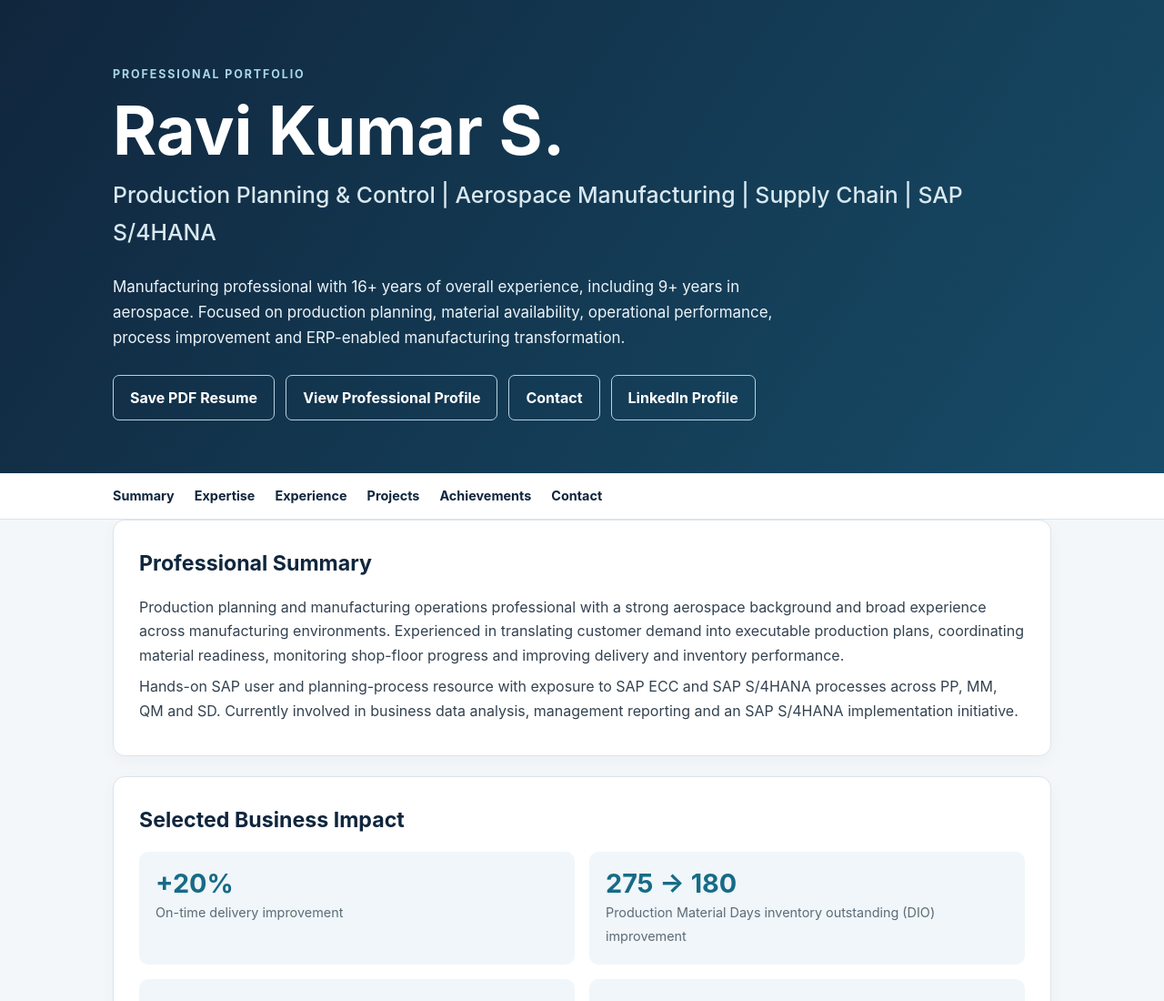
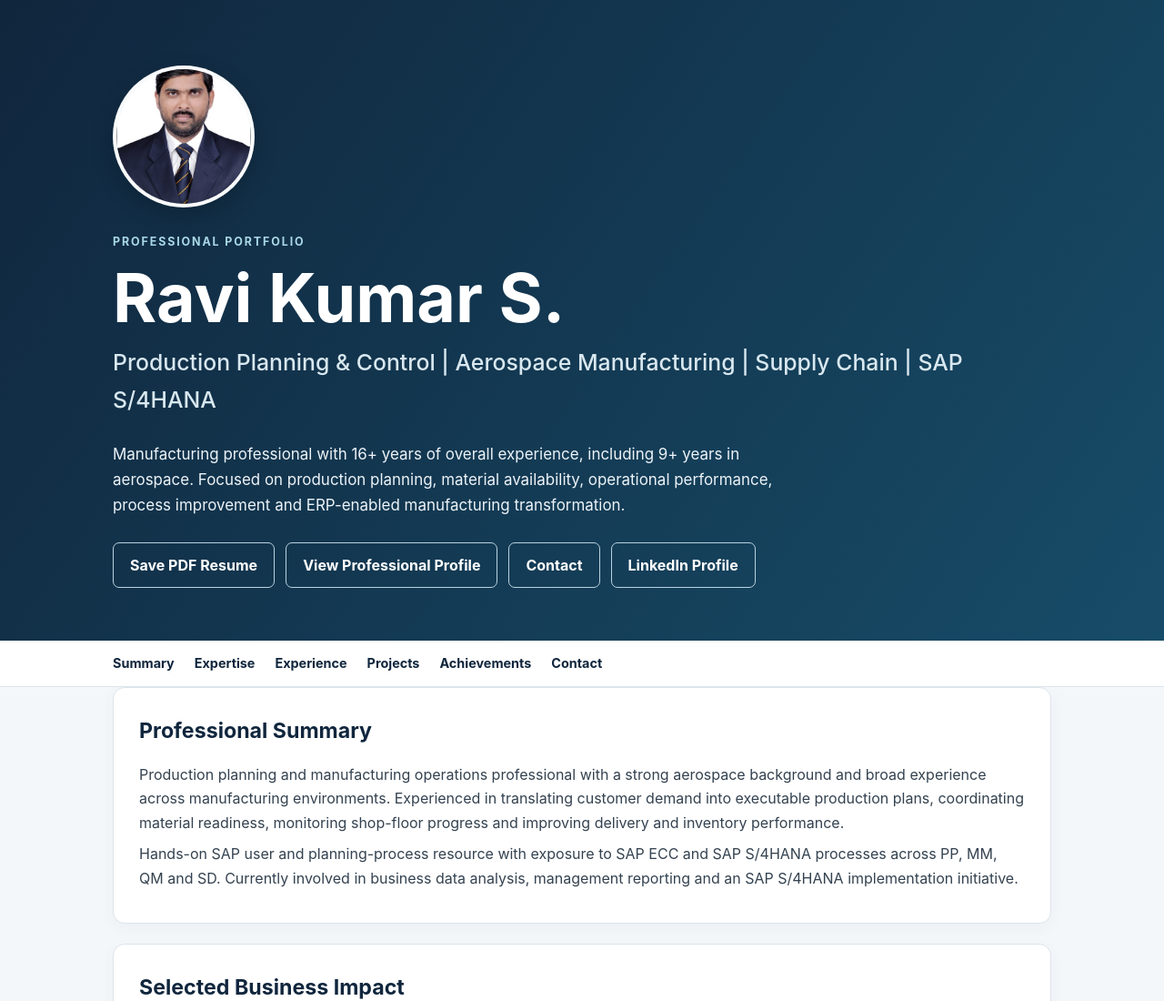
Before and after one commit to sravikumarmysore-svg/Ravikumar_S_Mysore, a plain HTML site: page index.html in a window 1280 px wide. Shown: the top 1100 px of the page at 91% size. Drawn offline with Linux system fonts and the light colour scheme.

Commit message:
Update profile photo source in index.html

```diff
--- a/index.html
+++ b/index.html
@@ -46,7 +46,7 @@
 <header id="top">
   <div class="wrap">
     <div class="hero-row">
-      <img class="profile-photo" src="profile.jpg" alt="Professional photograph of Ravi Kumar S." onerror="this.style.display='none'">
+      <img class="profile-photo" src="Ravi_Kumar_S_Photo.jpg" alt="Professional photograph of Ravi Kumar S." onerror="this.style.display='none'">
       <div><div class="eyebrow">Professional Portfolio</div>
     <h1>Ravi Kumar S.</h1>
     <h2>Production Planning & Control | Aerospace Manufacturing | Supply Chain | SAP S/4HANA</h2></div>
```
